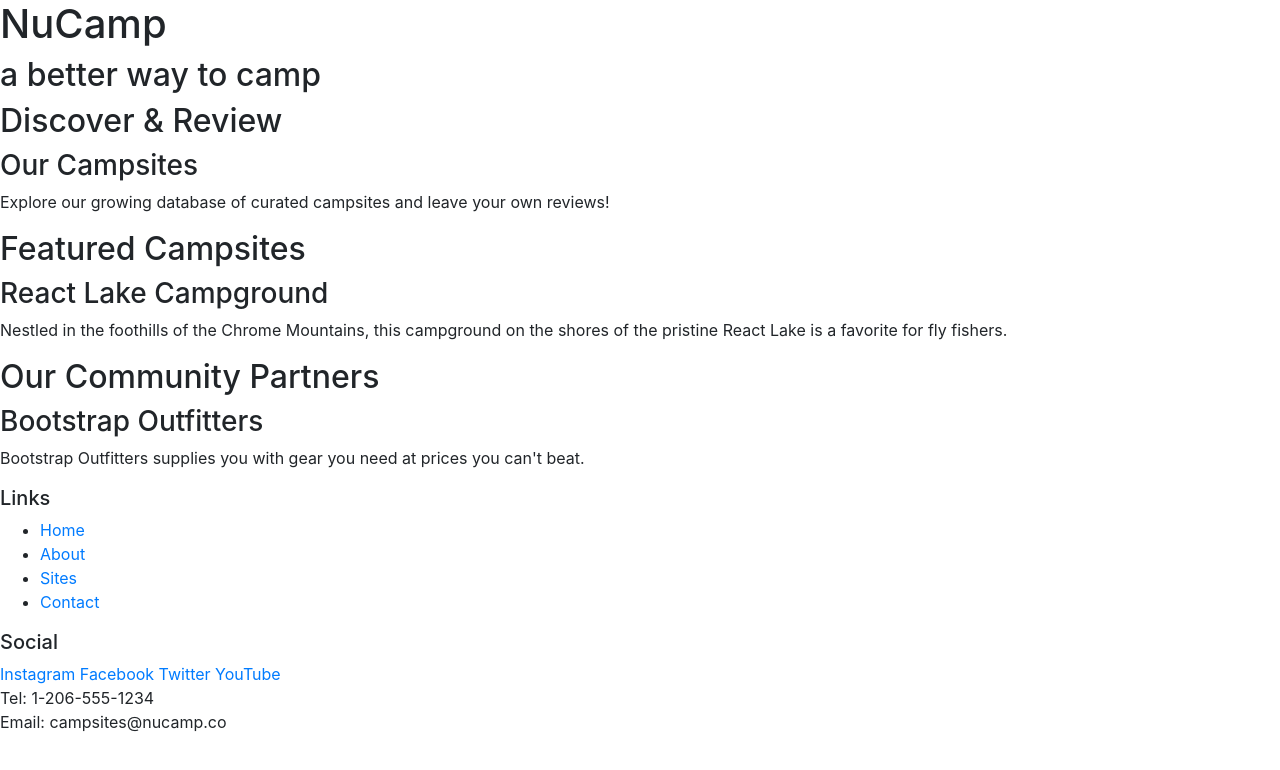
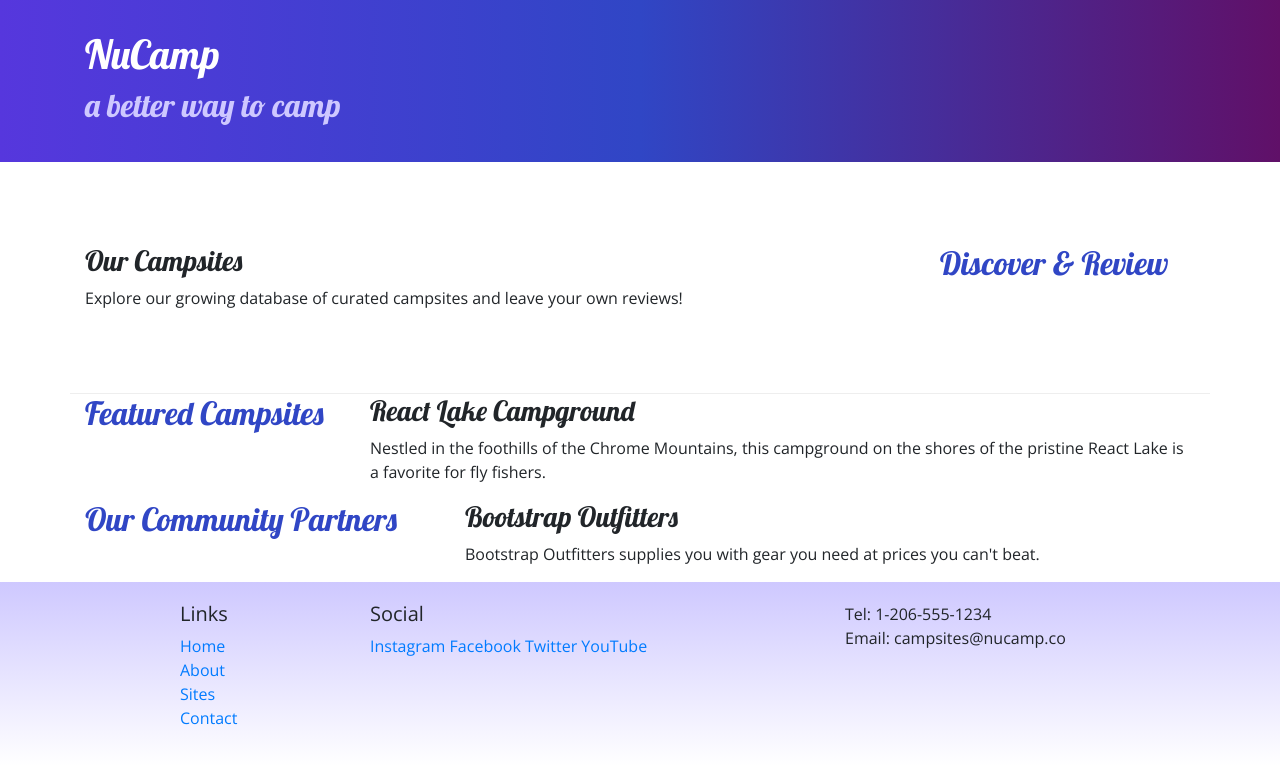
Before and after one commit to sboulom/nucampsite, a website: page index.html in a window 1280 px wide. Drawn offline with nearby package versions, Linux system fonts and the light colour scheme.

Commit message:
css updates

```diff
--- /dev/null
+++ b/css/styles.css
@@ -0,0 +1,33 @@
+body {
+    font-family: "Open Sans", sans-serif;
+}
+
+h1, h2, h3 {
+    font-family: "Lobster", cursive;
+}
+
+h2 {
+    color: #3046c5;
+}
+
+header h2 {
+    color: #CEC8FF;
+}
+
+footer {
+    background-image: linear-gradient(#cec8ff, white);
+    padding: 20px 0;
+
+}
+
+.jumbotron {
+    padding: 30px;
+    background-image: linear-gradient(to right, #5637DD, #3046c5, #601068);
+    color: white;
+}
+
+.row-content{
+    padding: 50px 0;
+    border-bottom: 1px ridge;
+    min-height: 200px;
+}
--- a/index.html
+++ b/index.html
@@ -8,57 +8,81 @@
 
         <!-- Bootstrap CSS -->
         <link rel="stylesheet" href="node_modules/bootstrap/dist/css/bootstrap.min.css" />
+        <link rel="stylesheet" href="https://fonts.googleapis.com/css?family=Lobster|Open+Sans" />
+         <link rel="stylesheet" href="css/styles.css" />
 
         <title>NuCamp: A Better Way To Camp</title>
     </head>
 
 <body>
 
-    <header>
-        <div>
+    <header class="jumbotron jumbotron-fluid">
+        <div class = "container">
+            <div class="row">
+                <div class="col">
                     <h1>NuCamp</h1>
                     <h2>a better way to camp</h2>
                 </div>
+            </div>
+        </div>
     </header>
 
-    <div>
+    <div class="container">
+        <div class = "row row-content">
+            <div class="col-sm-4 order-sm-last col-md-3">
                 <h2>Discover & Review</h2>
+            </div>
+            <div class="col">
                 <h3>Our Campsites</h3>
                 <p>Explore our growing database of curated campsites and leave your own reviews!</p>
             </div>
+        </div>
 
-    <div>
+        <div class = "row">
+            <div class="col-sm-4 col-md-3">
                 <h2>Featured Campsites</h2>
+            </div>
+            <div class="col">
                 <h3>React Lake Campground</h3>
                 <p>Nestled in the foothills of the Chrome Mountains, this campground on the shores of the pristine React Lake is a favorite for fly fishers.</p>
             </div>
+        </div>
 
-    <div>
+        <div class = "row">
+            <div class="col-sm-4 order-sm-lastcol-md-3">
                 <h2>Our Community Partners</h2>
+            </div>
+            <div class="col">
                 <h3>Bootstrap Outfitters</h3>
                 <p>Bootstrap Outfitters supplies you with gear you need at prices you can't beat.</p>
             </div>
+        </div>
+    </div>
 
     <footer>
-        <div>
+        <div class="container">
+            <div class="row">
+                <div class="col-4 col-sm-2 offset-1">
                     <h5>Links</h5>
-            <ul>
+                    <ul class="list-unstyled">
                         <li><a href="#">Home</a></li>
                         <li><a href="#">About</a></li>
                         <li><a href="#">Sites</a></li>
                         <li><a href="#">Contact</a></li>
                     </ul>
                 </div>
-        <div>
+                <div class="col-6 col-sm-5">
                     <h5>Social</h5>
                     <a href="http://instagram.com/">Instagram</a>
                     <a href="http://facebook.com/">Facebook</a>
                     <a href="http://twitter.com/">Twitter</a>
                     <a href="http://youtube.com/">YouTube</a>
                 </div>
-        <div>
+                <div class="col-sm-4">
                     Tel: 1-206-555-1234<br />
                     Email: campsites@nucamp.co
+                </div>
+            </div>
         </div>
     </footer>
 
```
Lines whose indentation alone changed are shown as unchanged.
